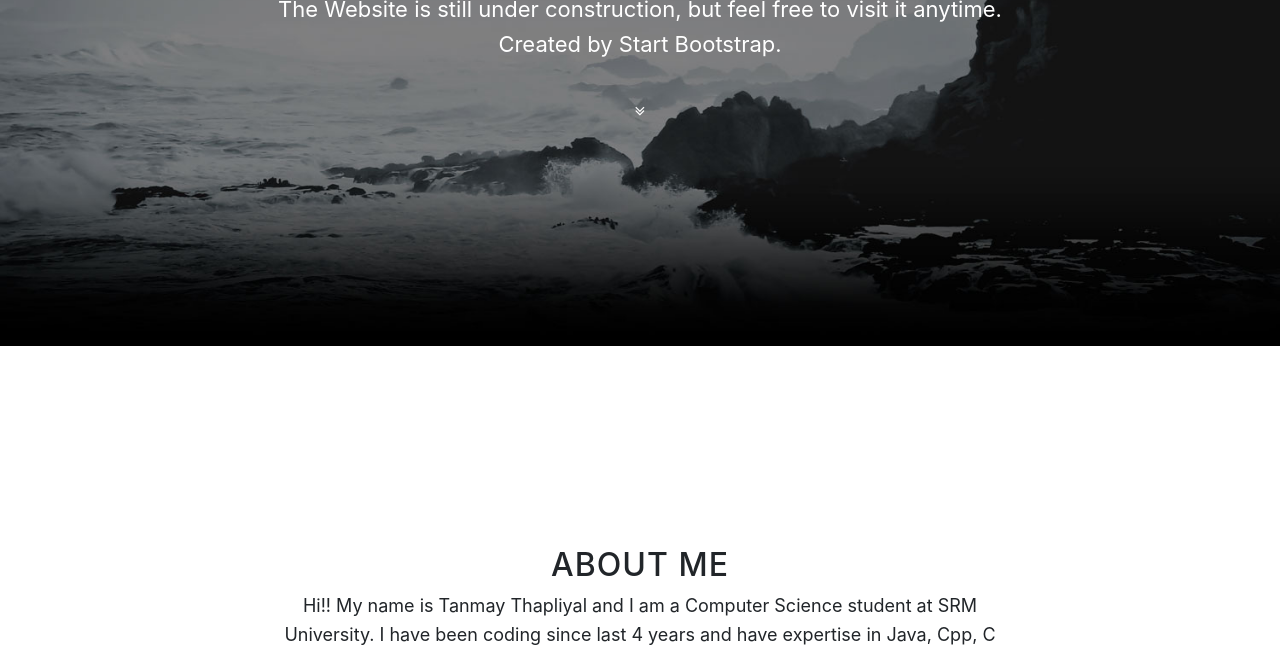
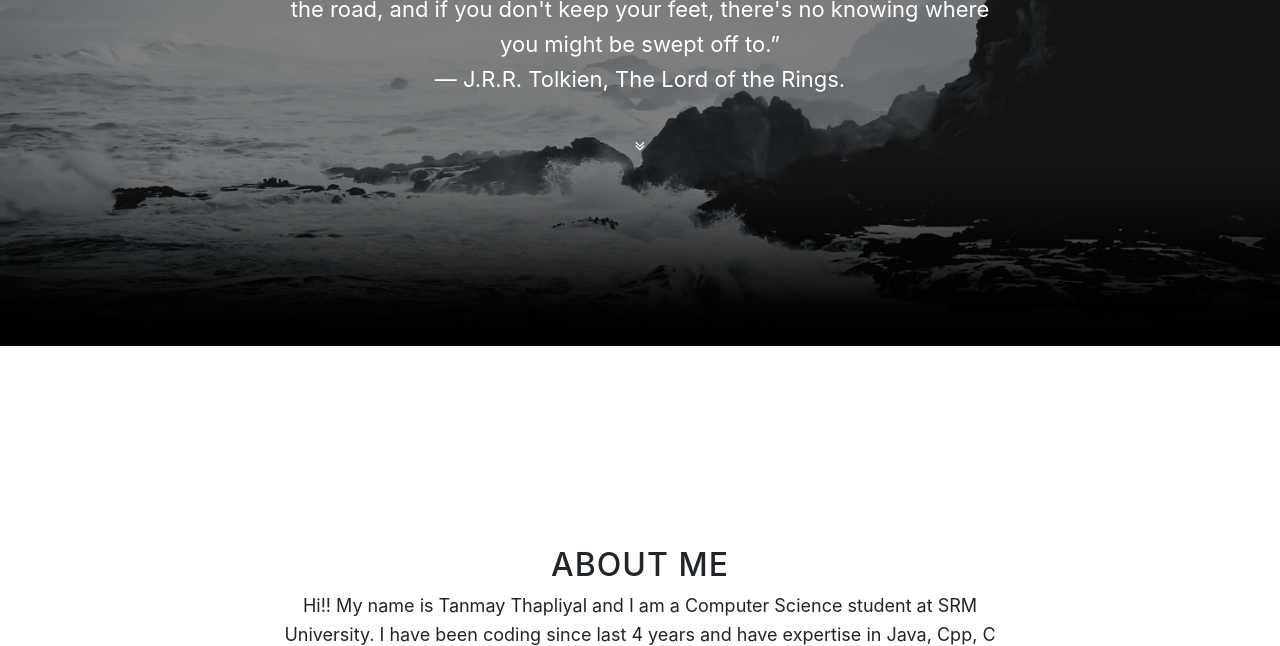
Before and after one commit to TanmayT/Bootstrap-Templates, a website with bundled scripts: page index.html in a window 1280 px wide. Shown: the part 454-1100 px from the top of the page. Built offline with nearby package versions, Linux system fonts and the light colour scheme.

Commit message:
Update index.html

```diff
--- a/index.html
+++ b/index.html
@@ -56,8 +56,10 @@
           <div class="row">
             <div class="col-lg-8 mx-auto">
               <h1 class="brand-heading">Welcome to my website</h1>
-              <p class="intro-text">The Website is still under construction, but feel free to visit it anytime.
-                <br>Created by Start Bootstrap.</p>
+              <p class="intro-text">“It's a dangerous business, Frodo, going out your door.
+                You step onto the road, and if you don't keep your feet,
+                there's no knowing where you might be swept off to.”
+                <br>― J.R.R. Tolkien, The Lord of the Rings.</p>
               <a href="#about" class="btn btn-circle js-scroll-trigger">
                 <i class="fa fa-angle-double-down animated"></i>
               </a>
```
